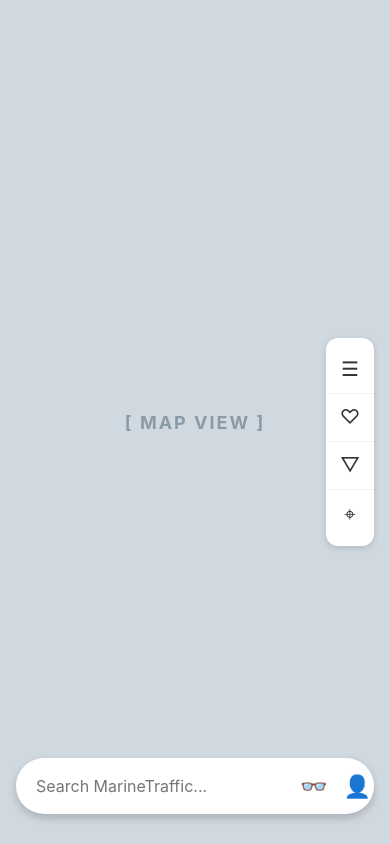
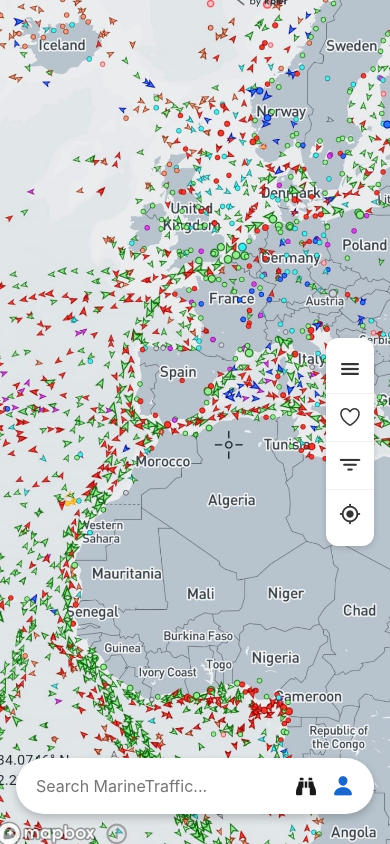
Before and after one commit to DevYuriVieira/marine-traffic-mobile-clone, a React Native app: screen /Home in a window 390 px wide. Built offline with nearby package versions, Linux system fonts and the light colour scheme.

Commit message:
feat: install vector icons, add map background and link login

```diff
--- a/package.json
+++ b/package.json
@@ -9,8 +9,10 @@
     "web": "expo start --web"
   },
   "dependencies": {
+    "@expo/vector-icons": "^15.0.3",
     "@react-navigation/native": "^7.3.3",
     "@react-navigation/native-stack": "^7.17.5",
+    "@react-navigation/routers": "^7.6.0",
     "expo": "~54.0.34",
     "expo-status-bar": "~3.0.9",
     "react": "19.1.0",
--- a/src/pages/Home/index.tsx
+++ b/src/pages/Home/index.tsx
@@ -1,28 +1,36 @@
 import React from 'react';
-import { View, Text, TextInput, TouchableOpacity, StatusBar } from 'react-native';
+import { View, TextInput, TouchableOpacity, StatusBar, ImageBackground } from 'react-native';
+import { Ionicons, FontAwesome5, MaterialIcons } from '@expo/vector-icons';
 import { styles } from './style';
 
-export default function Home() {
+export default function Home({ navigation }: any) {
+
+  const handleGoToLogin = () => {
+    navigation.replace('Login');
+  };
+
   return (
     <View style={styles.container}>
-      <StatusBar barStyle="dark-content" backgroundColor="#D1D9E0" />
+      <StatusBar barStyle="dark-content" backgroundColor="transparent" translucent />
 
-      <View style={styles.mapBackgroundPlaceholder}>
-        <Text style={styles.mapText}>[ MAP VIEW ]</Text>
-      </View>
+      <ImageBackground
+        source={require('../../../assets/mapa-fundo.jpeg')}
+        style={styles.mapBackgroundPlaceholder}
+        resizeMode="cover"
+      >
 
         <View style={styles.rightColumn}>
           <TouchableOpacity style={styles.iconButton} activeOpacity={0.7}>
-          <Text style={styles.iconText}>☰</Text>
+            <Ionicons name="menu" size={24} color="#333333" />
           </TouchableOpacity>
           <TouchableOpacity style={styles.iconButton} activeOpacity={0.7}>
-          <Text style={styles.iconText}>♡</Text>
+            <Ionicons name="heart-outline" size={24} color="#333333" />
           </TouchableOpacity>
           <TouchableOpacity style={styles.iconButton} activeOpacity={0.7}>
-          <Text style={styles.iconText}>▽</Text>
+            <Ionicons name="filter" size={22} color="#333333" />
           </TouchableOpacity>
           <TouchableOpacity style={[styles.iconButton, { borderBottomWidth: 0 }]} activeOpacity={0.7}>
-          <Text style={styles.iconText}>⌖</Text>
+            <MaterialIcons name="my-location" size={22} color="#333333" />
           </TouchableOpacity>
         </View>
 
@@ -34,15 +42,17 @@
           />
 
           <View style={styles.bottomIconGroup}>
-          <TouchableOpacity activeOpacity={0.7}>
-            <Text style={styles.bottomIcon}>👓</Text>
+            <TouchableOpacity activeOpacity={0.7} style={{ marginRight: 16 }}>
+              <FontAwesome5 name="binoculars" size={20} color="#1A1A1A" />
             </TouchableOpacity>
-          <TouchableOpacity activeOpacity={0.7}>
-            <Text style={styles.bottomIcon}>👤</Text>
+
+            <TouchableOpacity activeOpacity={0.7} onPress={handleGoToLogin}>
+              <Ionicons name="person" size={22} color="#1966CC" />
             </TouchableOpacity>
           </View>
         </View>
 
+      </ImageBackground>
     </View>
   );
 }
--- a/src/pages/Home/style.ts
+++ b/src/pages/Home/style.ts
@@ -6,9 +6,10 @@
     backgroundColor: '#D1D9E0',
   },
   mapBackgroundPlaceholder: {
-    ...StyleSheet.absoluteFillObject,
-    justifyContent: 'center',
-    alignItems: 'center',
+    flex: 1,
+    width: '100%',
+    height: '100%',
+    position: 'relative',
   },
   mapText: {
     color: '#8A9BA8',
@@ -19,7 +20,7 @@
   rightColumn: {
     position: 'absolute',
     right: 16,
-    top: '40%', // Centraliza verticalmente
+    top: '40%',
     backgroundColor: '#FFFFFF',
     borderRadius: 12,
     paddingVertical: 8,
--- a/src/pages/Login/index.tsx
+++ b/src/pages/Login/index.tsx
@@ -26,7 +26,6 @@
           Sign Up to kpler-prod to continue to <Text style={styles.boldText}>[Mobile] MarineTraffic App</Text>.
         </Text>
 
-        {/* Bônus: LinkedIn */}
         <TouchableOpacity style={styles.socialButton} activeOpacity={0.7} onPress={handleNavigate}>
           <View style={styles.socialIconContainer}>
             <Text style={[styles.socialIconText, styles.linkedinText]}>in</Text>
```
Also changed, not shown: assets/mapa-fundo.jpeg (added), 1 other file (tests, documents, lock files or other folders). Lines whose indentation alone changed are shown as unchanged.
